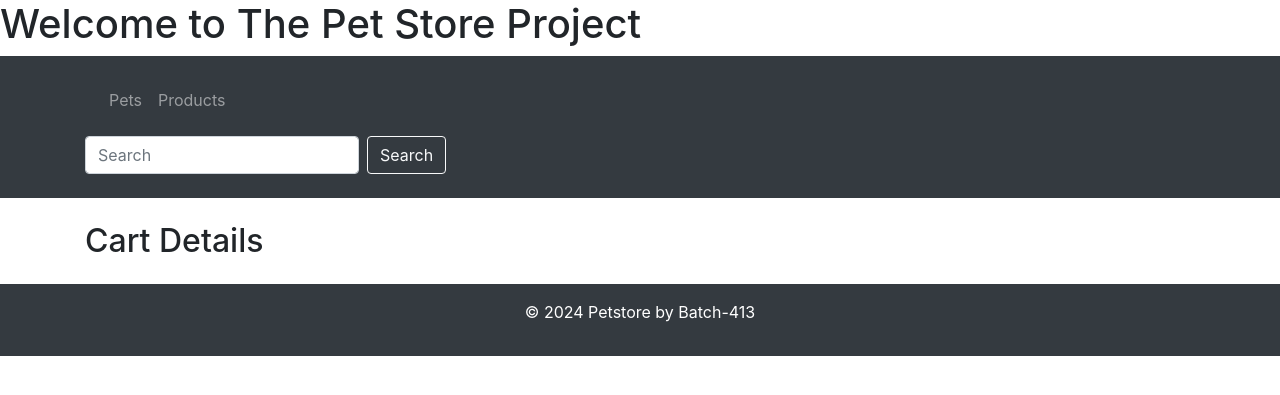
After one commit to sankpalkalyani93/Petstore413-Email-Integration, a Django app: page /petstore413/cart/ in a window 1280 px wide. The commit adds this page. Shown: the top 395 px of the page. Run offline with Django 4.2, Linux system fonts and the light colour scheme; the visitor is signed in with stand-in values (Sample User, id 1); data comes from the database, SQL or seed files in the repository; data that the repository does not hold is empty; some libraries are stand-ins or nearby versions.

Commit message:
first commit

```diff
--- a/petstore413/admin.py
+++ b/petstore413/admin.py
@@ -1,6 +1,8 @@
 from django.contrib import admin
-from . models import Pet, Product
+from . models import Pet, Product, Cart, CartItem
 
 # Register your models here.
 admin.site.register(Pet)
 admin.site.register(Product)
+admin.site.register(Cart)
+admin.site.register(CartItem)
--- a/petstore413/models.py
+++ b/petstore413/models.py
@@ -1,4 +1,5 @@
 from django.db import models
+from django.contrib.auth.models import User
 
 # Create your models here.
 class Pet(models.Model):
@@ -19,3 +20,23 @@ class Product(models.Model):
 
     def __str__(self):
         return f"{self.name}"
+
+class Cart(models.Model):
+    user = models.OneToOneField(User, on_delete=models.CASCADE)
+
+    def __str__(self):
+        return f"Cart of {self.user.username}"
+
+class CartItem(models.Model):
+    cart = models.ForeignKey(Cart, on_delete=models.CASCADE)
+    pet = models.ForeignKey(Pet, null=True, blank=True, on_delete=models.CASCADE)
+    product = models.ForeignKey(Product, null=True, blank=True, on_delete=models.CASCADE)
+    quantity = models.PositiveIntegerField(default=1)
+
+    def __str__(self):
+        return f"{self.quantity}"
+
+    def get_item_name(self):
+        if self.pet:
+            return self.pet.name
+        return self.product.name
--- /dev/null
+++ b/petstore413/templates/petstore413/cart_detail.html
@@ -0,0 +1,12 @@
+{% extends 'petstore413/base.html' %}
+{% block title %} MyCart {% endblock %}
+{% block content %}
+    <h2>Cart Details</h2>
+    <ul>
+
+        {% for item in cart_items %}
+            <li> {{ item.get_item_name }} - {{ item.quantity }}</li>
+
+        {% endfor %}
+    </ul>
+{% endblock %}
--- a/petstore413/templates/petstore413/pet_detail.html
+++ b/petstore413/templates/petstore413/pet_detail.html
@@ -13,5 +13,6 @@
             {% endif %}
 
         </div>
+        <a href="{% url 'add_to_cart' 'pet' pet.id %}">Add To Cart</a>
     </div>
 {% endblock %}
--- a/petstore413/templates/petstore413/product_detail.html
+++ b/petstore413/templates/petstore413/product_detail.html
@@ -10,5 +10,5 @@
             {% if product.image %}
             <img src="{{ product.image.url }}" class="card-img-top" alt="{{ product.name }}">
             {% endif %}
-
+        <a href="{% url 'add_to_cart' 'product' product.id %}">Add To Cart</a>
 {% endblock %}
--- a/petstore413/urls.py
+++ b/petstore413/urls.py
@@ -6,4 +6,6 @@ urlpatterns = [
     path('pets/<int:pk>/', views.pet_detail, name='pet_detail'),
     path('products/', views.product_list, name='product_list'),
     path('products/<int:pk>/', views.product_detail, name='product_detail'),
+    path('add_to_cart/<str:item_type>/<int:item_id>/', views.add_to_cart, name='add_to_cart'),
+    path('cart/', views.cart_detail, name='cart_detail')
 ]
--- a/petstore413/views.py
+++ b/petstore413/views.py
@@ -1,6 +1,7 @@
-from django.shortcuts import render, get_object_or_404
-from . models import Pet, Product
+from django.shortcuts import render, get_object_or_404, redirect
+from . models import Pet, Product, Cart, CartItem
 from . forms import SearchForm
+from django.contrib.auth.decorators import login_required
 
 # Create your views here.
 def pet_list(request):
@@ -30,3 +31,24 @@ def product_list(request):
 def product_detail(request, pk):
     product = get_object_or_404(Product, pk=pk)
     return render(request, 'petstore413/product_detail.html', {'product': product})
+
+@login_required
+def add_to_cart(request, item_type, item_id):
+    user_cart, created = Cart.objects.get_or_create(user_id=request.user.id)
+    if item_type == 'pet':
+        item = get_object_or_404(Pet, id=item_id)
+        cart_item, created = CartItem.objects.get_or_create(cart=user_cart, pet=item)
+    else:
+        item = get_object_or_404(Product, id=item_id)
+        cart_item, created = CartItem.objects.get_or_create(cart=user_cart, product=item)
+
+    if not created:
+        cart_item.quantity += 1
+    cart_item.save()
+    return redirect('cart_detail')
+
+@login_required
+def cart_detail(request):
+    cart, created = Cart.objects.get_or_create(user_id=request.user.id)
+    cart_items = CartItem.objects.filter(cart=cart)
+    return render(request, 'petstore413/cart_detail.html', {'cart_items': cart_items})
```
Also changed, not shown: petstore413/migrations/0003_cart_cartitem.py (added).
